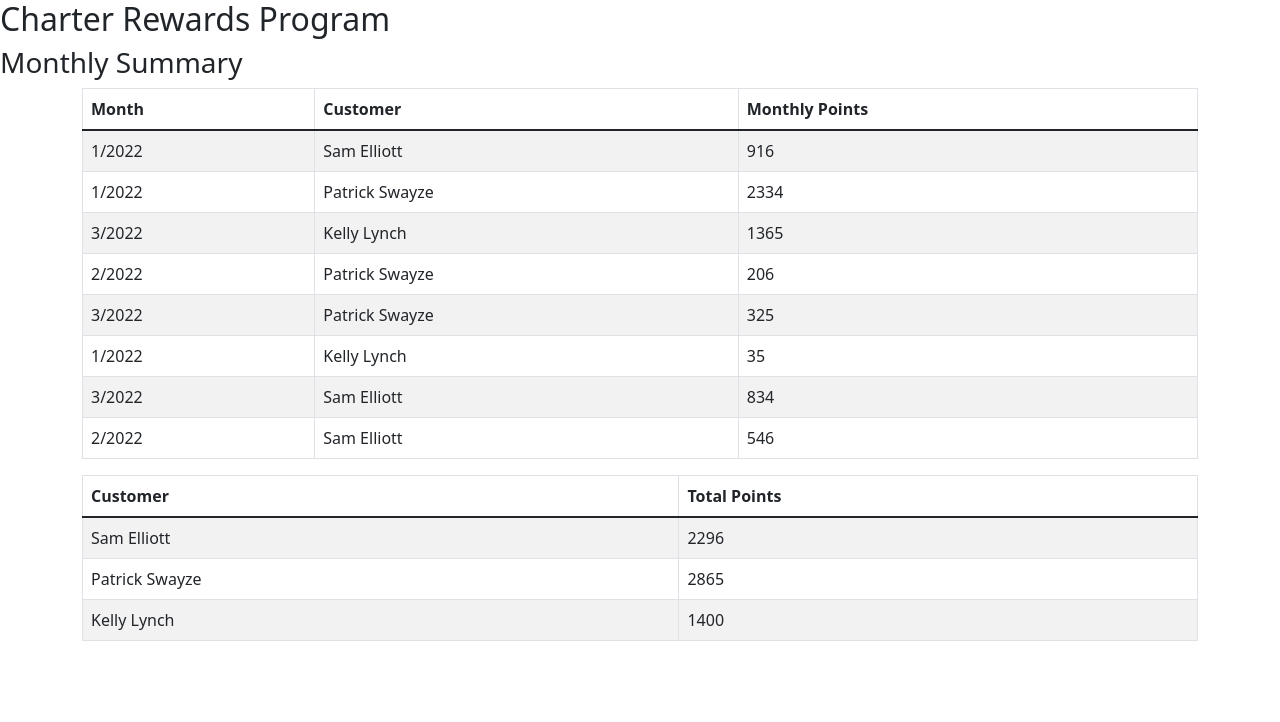
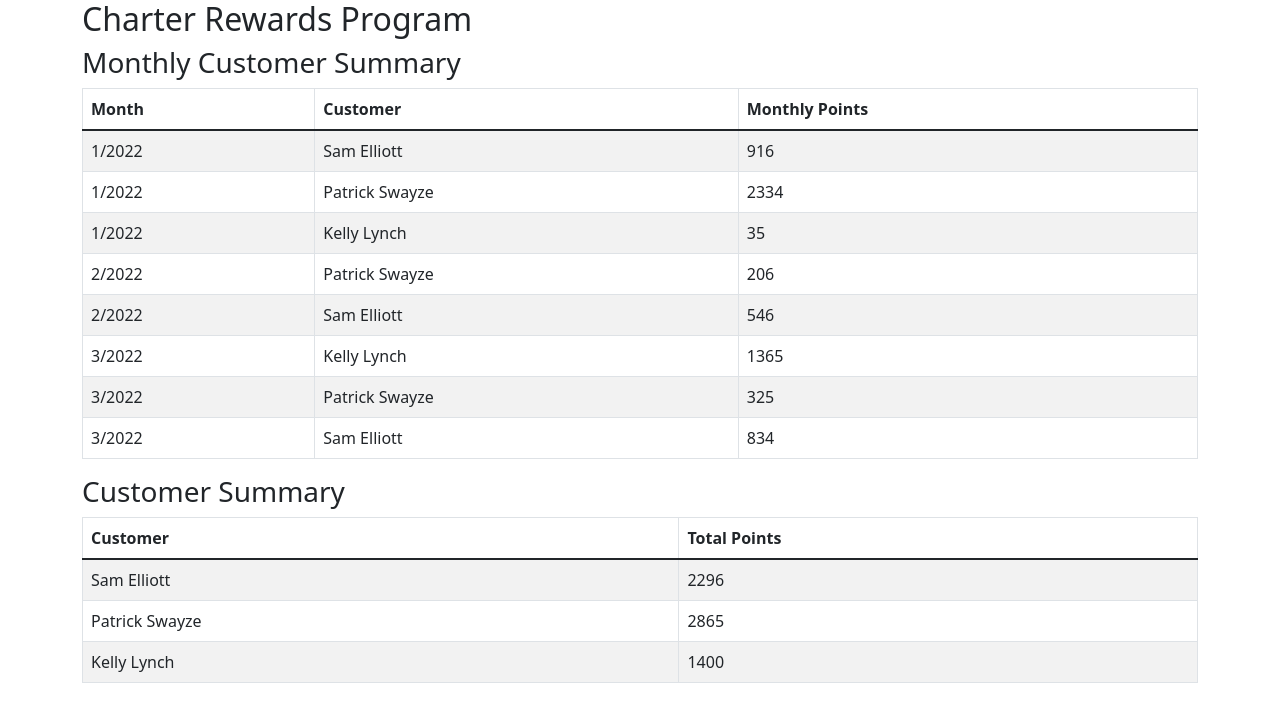
Before and after one commit to jkoren/charter-rewards-program, a React (Create React App) app: page / in a window 1280 px wide. Shown: the top 722 px of the page. Built offline with nearby package versions, Linux system fonts and the light colour scheme.

Commit message:
sort by customer summaries by month

```diff
--- a/src/App.js
+++ b/src/App.js
@@ -6,8 +6,7 @@ import Transactions from './Transactions';
 function App() {
   return (
     <>
-    <h2>Charter Rewards Program</h2>
-    <Transactions/>
+      <Transactions/>
     </>
   );
 }
--- a/src/Transactions.js
+++ b/src/Transactions.js
@@ -31,8 +31,8 @@ var key
 var customerMonths = []
 for (key in customerMonthsHash) {
     customerMonths.push({
-        month: key.split("-")[0],
-        customer: key.split("-")[1],
+        month: key.split("-")[1],
+        customer: key.split("-")[0],
         amount: customerMonthsHash[key]
     })
 }
@@ -45,11 +45,21 @@ for (key in customerTotalHash) {
     })
 }
 
-const CustomerMonthsComponent = customerMonths.map((customerMonth, index) => {
+const customerMonthsSorted = customerMonths.sort((a, b) => {
+    if (a.month < b.month) {
+        return -1
+    }
+    if (a.month > b.month) {
+        return 1
+    }
+    return 0;
+})
+
+const CustomerMonthsComponent = customerMonthsSorted.map((customerMonth, index) => {
   return (
     <tr key={index}>
+      <td>{customerMonth.month}</td>
       <td>{customerMonth.customer}</td>
-      <td>{customerMonth.month}</td>
       <td>{customerMonth.amount}</td>
     </tr>
   )
@@ -66,9 +76,9 @@ const CustomerTotalsComponent = customerTotals.map((customerTotal, index) => {
 
 const MonthlySummary = () => {
   return (
-    <>
-      <h3>Monthly Summary </h3>
       <Container>
+        <h2>Charter Rewards Program</h2>
+        <h3>Monthly Customer Summary </h3>
 
         <Table striped bordered hover>
           <thead>
@@ -83,6 +93,7 @@ const MonthlySummary = () => {
           </tbody>
         </Table>
 
+        <h3>Customer Summary </h3>
         <Table striped bordered hover>
           <thead>
             <tr>
@@ -95,7 +106,6 @@ const MonthlySummary = () => {
           </tbody>
         </Table>
     </Container>
-    </>
    );
 }
 
```
Lines whose indentation alone changed are shown as unchanged.
